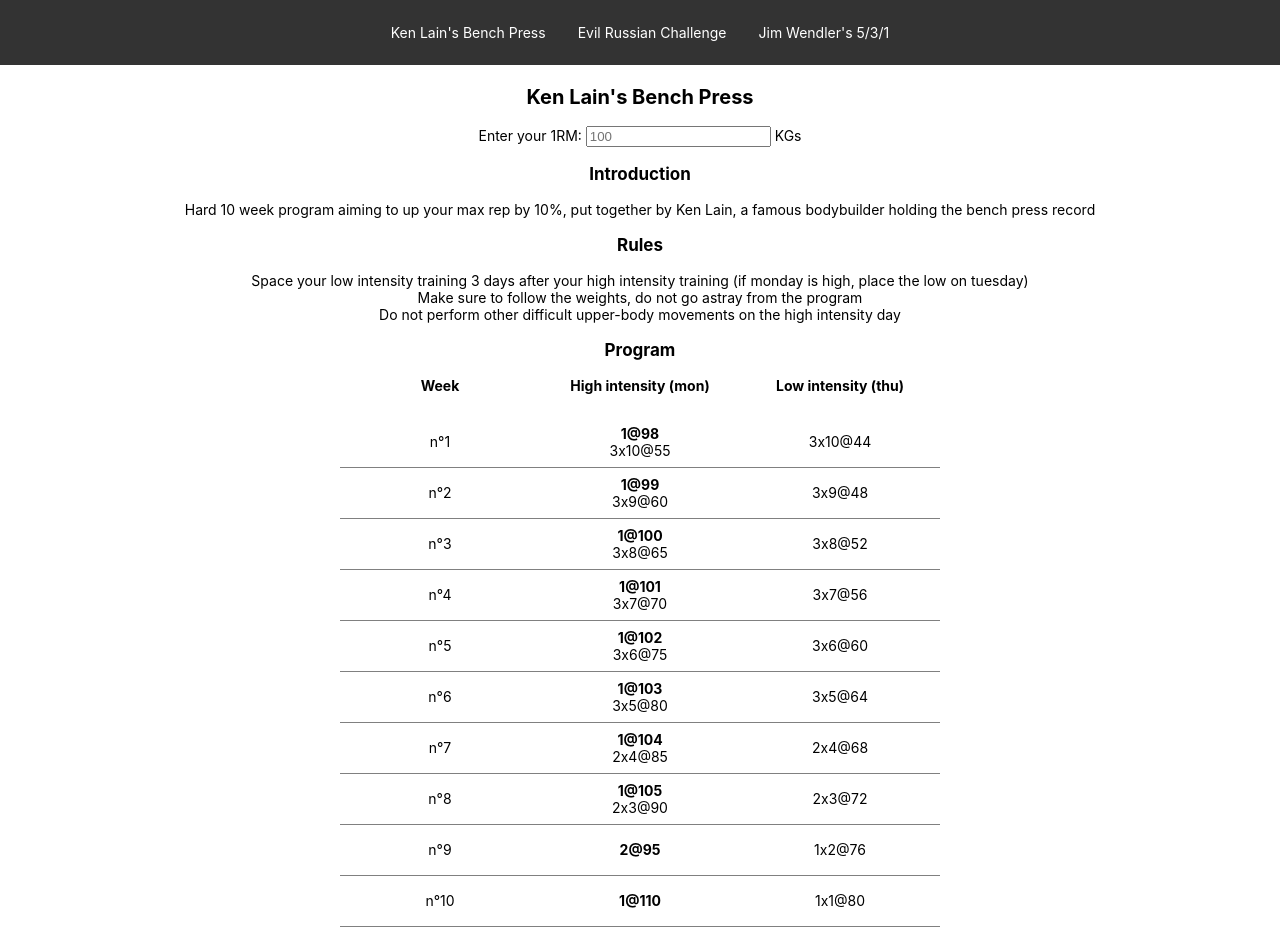
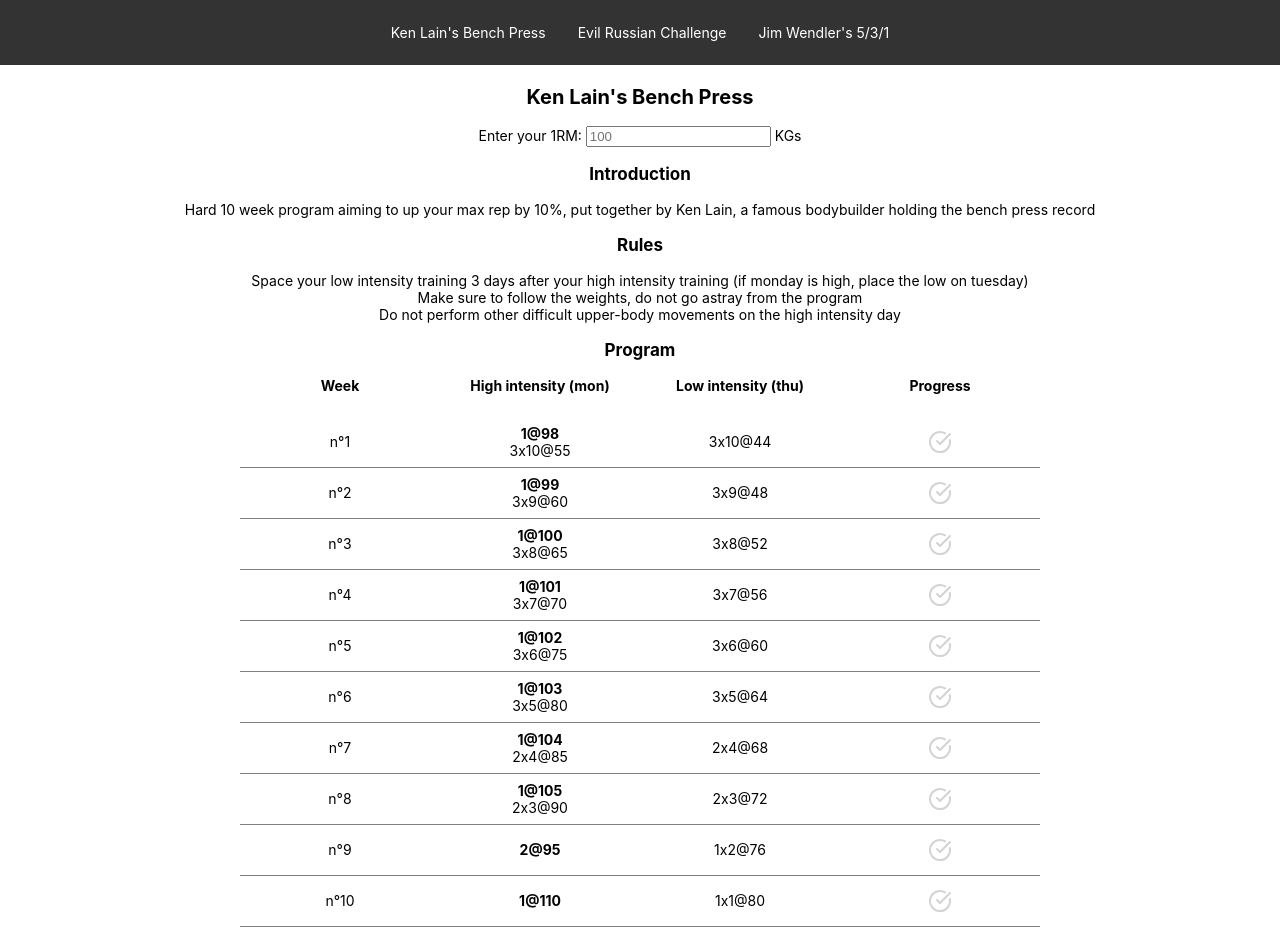
Before and after one commit to ynicolay/fitkit, a React (Create React App) app: page /#/ in a window 1280 px wide. Built offline with nearby package versions, Linux system fonts and the light colour scheme.

Commit message:
BP progress
Added chackmarks to track progress on bench press program

```diff
--- a/package.json
+++ b/package.json
@@ -1,12 +1,13 @@
 {
   "name": "fitkit",
-  "version": "0.1.2",
+  "version": "0.1.4-alex",
   "private": true,
   "homepage": "http://str.quest",
   "dependencies": {
     "@testing-library/jest-dom": "^5.16.4",
     "@testing-library/react": "^13.1.1",
     "@testing-library/user-event": "^13.5.0",
+    "lucide-react": "^0.487.0",
     "react": "^18.1.0",
     "react-dom": "^18.1.0",
     "react-router-dom": "^7.2.0",
--- a/src/kits/KenLainBench.jsx
+++ b/src/kits/KenLainBench.jsx
@@ -1,6 +1,8 @@
 import { useEffect, useState } from 'react';
 import kenLainBenchPress from '../programs/kenLainBenchPress.json'
 import { setItem, getItem } from '../utils/localStorage';
+import { CircleCheckBig } from 'lucide-react';
+
 
 const KenLainBenchPress = () => {
   const [max, setMax] = useState(() => {
@@ -10,6 +12,27 @@
   useEffect(() => {
     setItem('bprm', max);
   }, [max]);
+
+  const [progress, setProgress] = useState(() => {
+    return getItem('bpprogress') || [0,0,0,0,0,0,0,0,0,0]
+  });
+
+  useEffect(() => {
+    setItem('bpprogress', progress);
+  }, [progress]);
+
+  const color = "lightgrey";
+
+  let updateProgress = (index) => {
+    const newProgress = progress.map((complete, i) => {
+      if (i === index) {
+        return Math.abs(complete - 1);
+      } else {
+        return complete;
+      }
+    });
+    setProgress(newProgress);
+  };
 
   return (
     <div className='container'>
@@ -56,6 +79,12 @@
               </div>
             ))}
           </div>
+          <div className='kenLainCol'>
+            <h4>Progress</h4>
+            {progress.map((complete, i) => (
+              <div className='case'><CircleCheckBig {...(complete === 0 ? { color } : {})} onClick={e => updateProgress(i)} /></div>
+            ))}
+          </div>
           </div>
         </div>
       ) : null}
```
Also changed, not shown: 2 other files (tests, documents, lock files or other folders).
